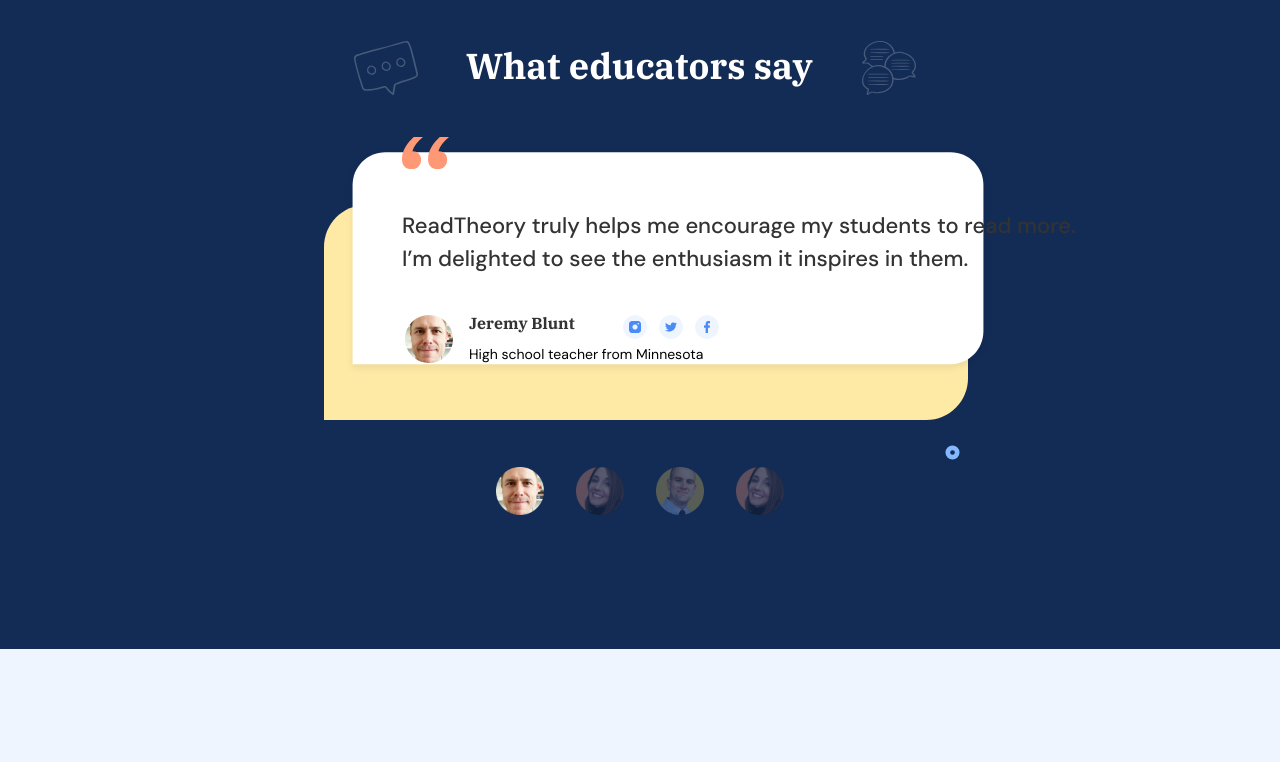
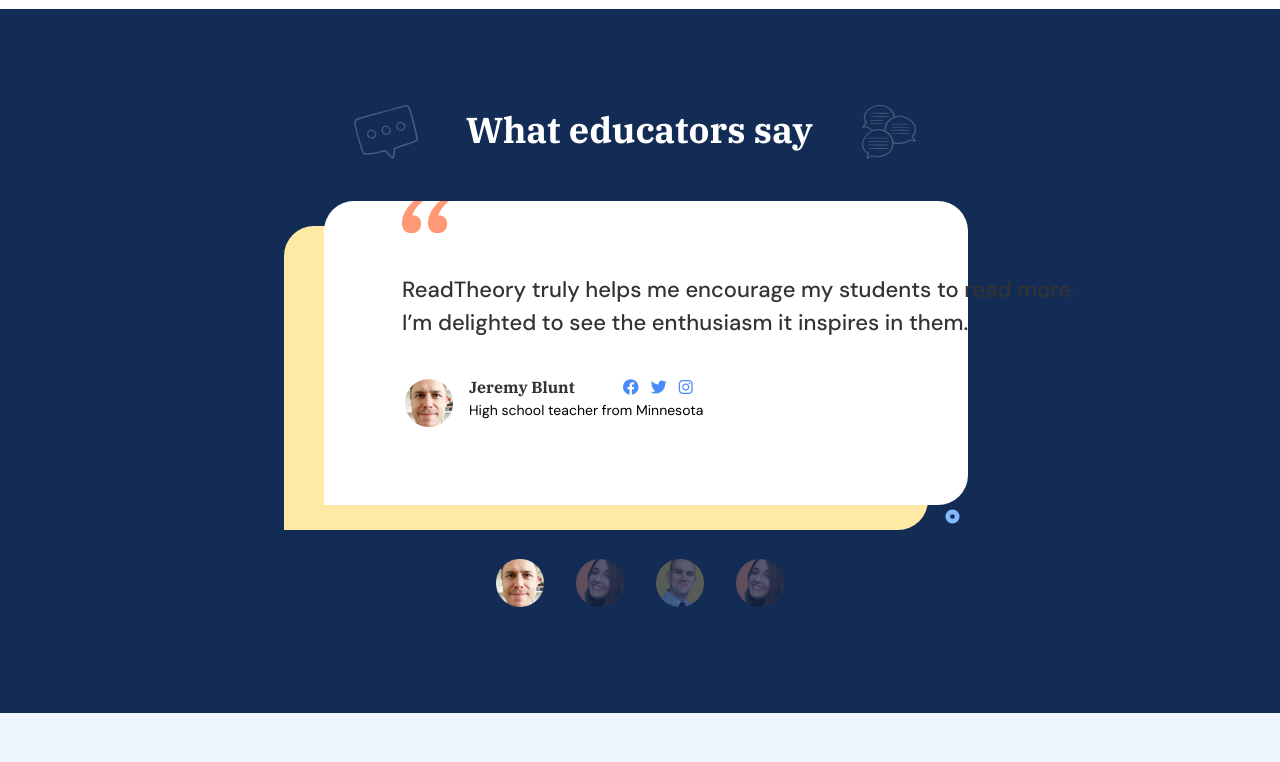
Before and after one commit to Sam-tech94/read_theory_website, a plain HTML site: page index.html in a window 1280 px wide. Shown: the part 1660-2422 px from the top of the page. Drawn offline with Linux system fonts and the light colour scheme.

Commit message:
updated option

```diff
--- a/index.html
+++ b/index.html
@@ -108,25 +108,20 @@
     </div>
     <div class="group__1">
       <div class="oerlap__group">
-        <img
-          src="./img/section-2-images/Rectangle 32.svg" alt="rectangle 32"
-          class="rectangle__32"
-        >
-        <img
-          src="./img/section-2-images/Rectangle 31.svg"
-          alt="rectangle 31"
-          class="rectangle__31"
-        >
-        <p class="rect__paragraph">ReadTheory truly helps me encourage my students to read more. I’m delighted to see the enthusiasm it inspires in them.</p>
+        <div class="white">
+          <p class="rect__paragraph">ReadTheory truly helps me encourage my students to read more. I’m delighted to see the enthusiasm it inspires in them.</p>
+        </div>
+        <div class="yellow">
+        </div>
         <div class="group__2">
           <img src="./img/section-2-images/image 59.png" alt="Mask group">
           <div class="flex__col">
             <div class="flex__row">
               <h3 class="name">Jeremy Blunt</h3>
               <div class="social_icons">
-                <img src="./img/social_icons/insta.png" alt="instagram">
-                <img src="./img/social_icons/twitter.png" alt="twitter">
-                <img src="./img/social_icons/facebook (2).png" alt="facebook">
+                <i class="fa-brands fa-facebook" style="color: #498BF9"></i>
+                <i class="fa-brands fa-twitter" style="color: #498BF9"></i>
+                <i class="fa-brands fa-instagram" style="color: #498BF9"></i>
               </div>
             </div>
             <p class="high__school">High school teacher from Minnesota</p>
--- a/style.css
+++ b/style.css
@@ -4,6 +4,10 @@
   margin: 0;
   padding: 0;
   box-sizing: border-box;
+}
+
+body {
+  overflow-x: hidden;
 }
 
 :root {
@@ -209,7 +213,6 @@ header {
   display: flex;
   flex-direction: column;
   margin-top: 133px;
-  gap: 64px;
 }
 
 .testimonials {
@@ -221,6 +224,7 @@ header {
   font-weight: 700;
   font-size: 36px;
   line-height: 43.2px;
+  margin-bottom: 64px;
 }
 
 .testimonials h3 {
@@ -254,7 +258,23 @@ header {
   padding: 96px 318px;
   min-height: 704px;
 }
-
+.white {
+  width: 100%;
+  background: white;
+  height: inherit;
+  border-radius: 30px 30px 30px 0;
+  z-index: 2;
+  position: absolute;
+}
+.yellow {
+  width: 100%;
+  height: inherit;
+  background-color: #FEEAA5;
+  border-radius: 30px 30px 30px 0;
+  position: absolute;
+  top: 25px;
+  left: -40px
+}
 .flex__row {
   display: flex;
   align-items: flex-start;
@@ -329,6 +349,7 @@ header {
   left: 78px;
   top: 0;
   width: 47px;
+  z-index: 2;
 }
 
 .group__2 {
@@ -340,6 +361,7 @@ header {
   position: absolute;
   top: 178px;
   left: 81px;
+  z-index: 2;
 }
 
 .group__2 img {
@@ -376,8 +398,9 @@ header {
   display: flex;
   align-items: flex-start;
   gap: 32px;
-  margin-top: 7px;
+  margin-top: 35px;
   min-width: 288px;
+  z-index: 2;
 }
 
 .group__3 img {
@@ -996,6 +1019,8 @@ footer {
   .flex__row {
     min-width: unset;
 }
+
+
 }
 @media (max-width: 376px) {
   .container {
@@ -1121,25 +1146,32 @@ footer {
     min-width: 0px;
     margin-right: 0px;
     gap: 0px;
+    display: block;
   }
 
-  /* .group__1 {
-    width: 0px;
-    align-items: center;
+  .group__2 {
+    top: 228px;
+    left: 5px;
   }
 
-  .oerlap__group {
-    width: 679px;
+  .yellow {
+    left: -15px;
   }
 
-  .rectangle__32 {
-    width: 400px;
-    height: 500px;
+  .white {
+    right: 8px;
   }
 
-  .rectangle__31 {
-    width: 400px;
-  } */
+  .rect__paragraph {
+    font-size: 20px;
+    top: 30px;
+    left: 30px;
+  }
+
+  .quote__icon {
+    left: 20px;
+    top: -13px;
+  }
 
   .section__3_group__1 {
     margin-top: 50px;
@@ -1150,13 +1182,6 @@ footer {
     display: none;
   }
 
-  .group__image {
-    display: block;
-    display: flex;
-    flex-direction: column;
-    gap: 24px;
-    margin-bottom: 50px;
-  }
 
   .section-4 {
     margin-top: 0px;
@@ -1237,6 +1262,7 @@ footer {
   }
 
   .section-6-child {
+    display: flex;
     flex-direction: column-reverse;
   }
 
```
